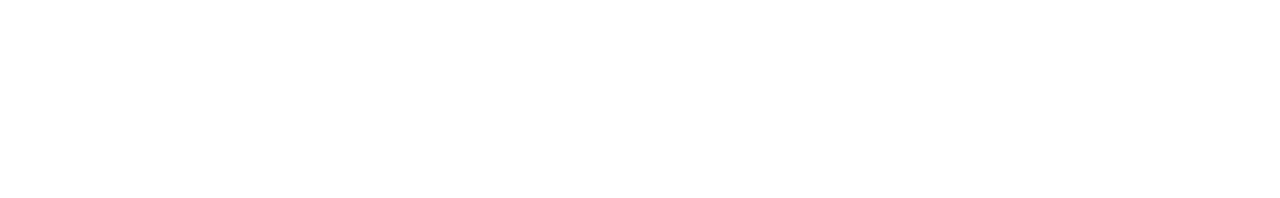
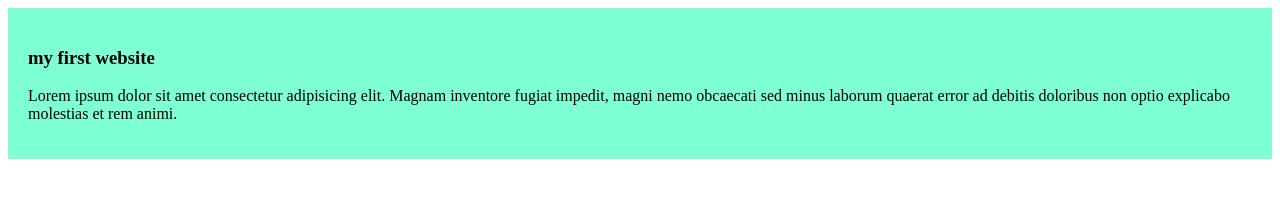
Before and after one commit to AbuTaher4095/my-simple-webite, a plain HTML site: page index.html in a window 1280 px wide. Drawn offline with Linux system fonts and the light colour scheme.

Commit message:
added the first blog

```diff
--- /dev/null
+++ b/blog.css
@@ -0,0 +1,4 @@
+div{
+    background-color: aquamarine;
+    padding: 20px;
+}
--- a/index.html
+++ b/index.html
@@ -4,8 +4,12 @@
     <meta charset="UTF-8">
     <meta name="viewport" content="width=device-width, initial-scale=1.0">
     <title>my-simple-website</title>
+    <link rel="stylesheet" href="blog.css">
 </head>
 <body>
-
+    <div>
+    <h3>my first website</h3>
+    <p>Lorem ipsum dolor sit amet consectetur adipisicing elit. Magnam inventore fugiat impedit, magni nemo obcaecati sed minus laborum quaerat error ad debitis doloribus non optio explicabo molestias et rem animi.</p>
+    </div>
 </body>
 </html>
```
